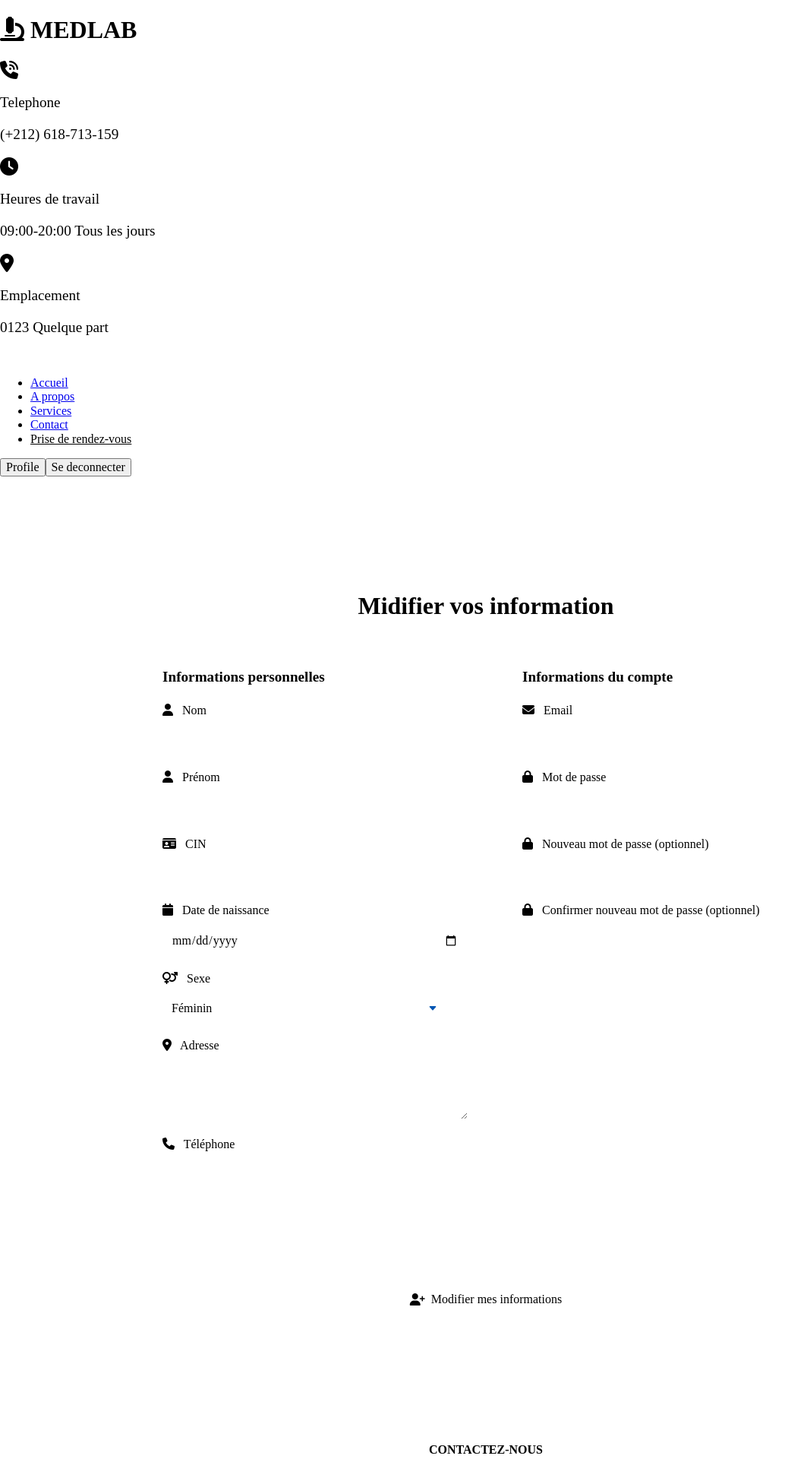
After one commit to vencronys/labanal, a PHP site: page /pages/modifier-info-form.php in a window 1280 px wide; the page is wider, and only the part inside the window is pictured. The commit adds this page. Shown: the top 1920 px of that part at 76% size, without its empty margins (0-1063 px from the left). Run offline with PHP 8.4, Linux system fonts and the light colour scheme; the visitor is signed in with stand-in values (Sample User, id 1); data that the repository does not hold is empty; some libraries are stand-ins or nearby versions.

Commit message:
feat: Implement modifier info for profile

```diff
--- /dev/null
+++ b/www/external/pages/modifier-info-form.php
@@ -0,0 +1,195 @@
+<?php
+session_start();
+if (!isset($_SESSION["id_compte"])) {
+    header("Location:/medlab-analyses/www/extern/pages/login-form.php");
+    exit();
+}
+
+include '../includes/database.php';
+
+$stmt = $conn->prepare('SELECT * FROM patient p INNER JOIN compte c on p.id_compte = c.id_compte WHERE p.id_compte = :id_compte');
+$stmt->execute(
+    array(
+        ':id_compte' => $_SESSION['id_compte']
+    )
+);
+$data = $stmt->fetch(PDO::FETCH_ASSOC);
+
+$nom_patient = $data['nom_patient'];
+$prenom_patient = $data['prenom_patient'];
+$cin_patient = $data['cin_patient'];
+$date_naissance_patient = $data['date_naissance_patient'];
+$sexe_patient = $data['sexe_patient'];
+$adresse_patient = $data['adresse_patient'];
+$telephone_patient = $data['telephone_patient'];
+$email_compte = $data['email_compte'];
+$mot_de_passe_compte = $data['mot_de_passe_compte'];
+
+// print_r($data);
+
+
+?>
+
+<!DOCTYPE html>
+<html lang="en">
+
+<head>
+    <meta charset="UTF-8">
+    <meta name="viewport" content="width=device-width, initial-scale=1.0">
+    <title>Inscription Patient</title>
+    <script src="https://kit.fontawesome.com/0197b6ebf2.js" crossorigin="anonymous"></script>
+    <link rel="stylesheet" href="/medlab-analyses/www/external/css/main.css">
+    <link rel="stylesheet" href="/medlab-analyses/www/external/css/pages/signup-form.css">
+</head>
+
+<body>
+    <div class="sticky-top">
+        <?php
+        include '../includes/topbar.php';
+        include '../includes/navigation.php';
+        ?>
+    </div>
+    <div class="signup-container">
+        <div class="signup-box">
+            <h1>Midifier vos information</h1>
+            <form class="signup-form" method="post" action="modifier-info.php">
+                <!-- Patient Information (Left Column) -->
+                <div class="form-section patient-info">
+                    <h2>Informations personnelles</h2>
+                    <div class="form-group">
+                        <label for="nom_patient">
+                            <i class="fa-solid fa-user"></i>
+                            Nom
+                        </label>
+                        <?php
+                        echo "<input type='text' id='nom_patient' name='nom_patient' value='$nom_patient' required pattern='[A-Za-z ]{3,100}'>";
+                        ?>
+                    </div>
+
+                    <div class="form-group">
+                        <label for="prenom_patient">
+                            <i class="fa-solid fa-user"></i>
+                            Prénom
+                        </label>
+                        <?php
+                        echo "<input type='text' id='prenom_patient' name='prenom_patient' value='$prenom_patient' required pattern='[A-Za-z ]{3,100}'>";
+                        ?>
+                    </div>
+
+                    <div class="form-group">
+                        <label for="cin_patient">
+                            <i class="fa-solid fa-id-card"></i>
+                            CIN
+                        </label>
+                        <?php
+                        echo "<input type='text' id='cin_patient' name='cin_patient' value='$cin_patient' required pattern='[A-Za-z]{1}[0-9]{6}'>";
+                        ?>
+                    </div>
+
+                    <div class="form-group">
+                        <label for="date_naissance_patient">
+                            <i class="fa-solid fa-calendar"></i>
+                            Date de naissance
+                        </label>
+                        <?php
+                        echo "<input type='date' id='date_naissance_patient' name='date_naissance_patient' value='$date_naissance_patient' required>";
+                        ?>
+                    </div>
+
+                    <div class="form-group">
+                        <label for="sexe_patient">
+                            <i class="fa-solid fa-venus-mars"></i>
+                            Sexe
+                        </label>
+                        <select id="sexe_patient" name="sexe_patient" required>
+                            <?php
+                            if ($sexe_patient == 'M') {
+                                echo "<option value='M' selected>Masculin</option>";
+                                echo "<option value='F'>Féminin</option>";
+                            } else {
+                                echo "<option value='M'>Masculin</option>";
+                                echo "<option value='F' selected>Féminin</option>";
+                            }
+                            ?>
+                        </select>
+                    </div>
+
+                    <div class="form-group">
+                        <label for="adresse_patient">
+                            <i class="fa-solid fa-location-dot"></i>
+                            Adresse
+                        </label>
+                        <?php
+                        echo "<textarea id='adresse_patient' name='adresse_patient' rows='3'>$adresse_patient</textarea>";
+                        ?>
+                    </div>
+
+                    <div class="form-group">
+                        <label for="telephone_patient">
+                            <i class="fa-solid fa-phone"></i>
+                            Téléphone
+                        </label>
+                        <?php
+                        echo "<input type='tel' id='telephone_patient' name='telephone_patient' value='$telephone_patient'
+                            pattern='0[0-9]{9}' required>";
+                        ?>
+                    </div>
+                </div>
+
+                <!-- Account Information (Right Column) -->
+                <div class="form-section account-info">
+                    <h2>Informations du compte</h2>
+                    <div class="form-group">
+                        <label for="email_compte">
+                            <i class="fa-solid fa-envelope"></i>
+                            Email
+                        </label>
+                        <?php
+                        echo "<input type='email' id='email_compte' name='email_compte' value='$email_compte' required
+                            pattern='[a-zA-Z0-9._%+-]+@[a-zA-Z0-9.-]+\.[a-zA-Z]{2,}'>";
+                        ?>
+                    </div>
+
+                    <div class="form-group">
+                        <label for="mot_de_passe_compte">
+                            <i class="fa-solid fa-lock"></i>
+                            Mot de passe
+                        </label>
+                        <input type="password" id="mot_de_passe_compte" name="mot_de_passe_compte"
+                            required pattern=".{3,}" title="Le mot de passe doit contenir au moins 8 caractères">
+                    </div>
+
+                    <div class="form-group">
+                        <label for="nouveau_mot_de_passe_compte">
+                            <i class="fa-solid fa-lock"></i>
+                            Nouveau mot de passe (optionnel)
+                        </label>
+                        <input type="password" id="nouveau_mot_de_passe_compte" name="nouveau_mot_de_passe_compte"
+                            pattern=".{3,}" title="Le mot de passe doit contenir au moins 8 caractères">
+                    </div>
+
+                    <div class="form-group">
+                        <label for="confirm_nouveau_mot_de_passe_compte">
+                            <i class="fa-solid fa-lock"></i>
+                            Confirmer nouveau mot de passe (optionnel)
+                        </label>
+                        <input type="password" id="confirm_nouveau_mot_de_passe_compte" name="confirm_nouveau_mot_de_passe_compte"
+                            pattern=".{3,}">
+                    </div>
+                </div>
+
+                <button type="submit" class="signup-button">
+                    <i class="fa-solid fa-user-plus"></i>
+                    Modifier mes informations
+                </button>
+
+            </form>
+        </div>
+    </div>
+    <?php
+    include '../includes/contact.php';
+    include '../includes/footer.php';
+    ?>
+</body>
+
+</html>
```
Also changed, not shown: www/external/css/pages/profile.css (+7 -2 lines), www/external/pages/modifier-info.php (added, +101 -0 lines), www/external/pages/profile.php (+8 -5 lines), www/external/pages/signup-form.php (+4 -4 lines).
